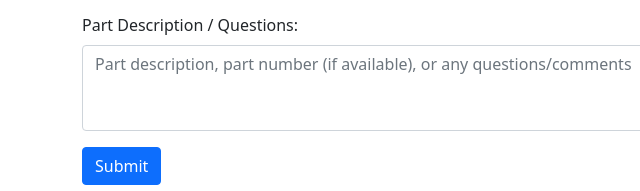
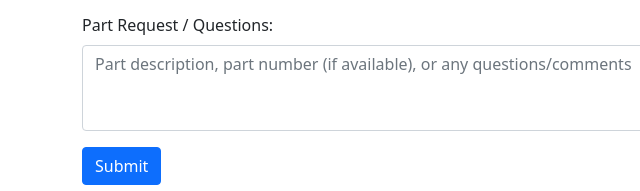
Before and after one commit to OEMAutoSoul/Formsubmit, a plain HTML site: page index.html in a window 1280 px wide. Shown: the part 177-368 px from the top of the page, 0-640 px from the left. Drawn offline with nearby package versions, Linux system fonts and the light colour scheme.

Commit message:
Add files via upload

```diff
--- a/index.html
+++ b/index.html
@@ -45,7 +45,7 @@
             <input type="text" class="form-control" name="Vehicle&nbsp;Info" id="vehicleinfo" placeholder="Year, Make, Model, Trim; VIN" required>
           </div>
           <div class="col-md-10">
-            <label for="inquiry" class="form-label">Part Description / Questions:</label>
+            <label for="inquiry" class="form-label">Part Request / Questions:</label>
             <textarea class="form-control" id="questions" name="inquiry" rows="3" placeholder="Part description, part number (if available), or any questions/comments" required></textarea>
           </div>
           <div class="col-md-12">
```
